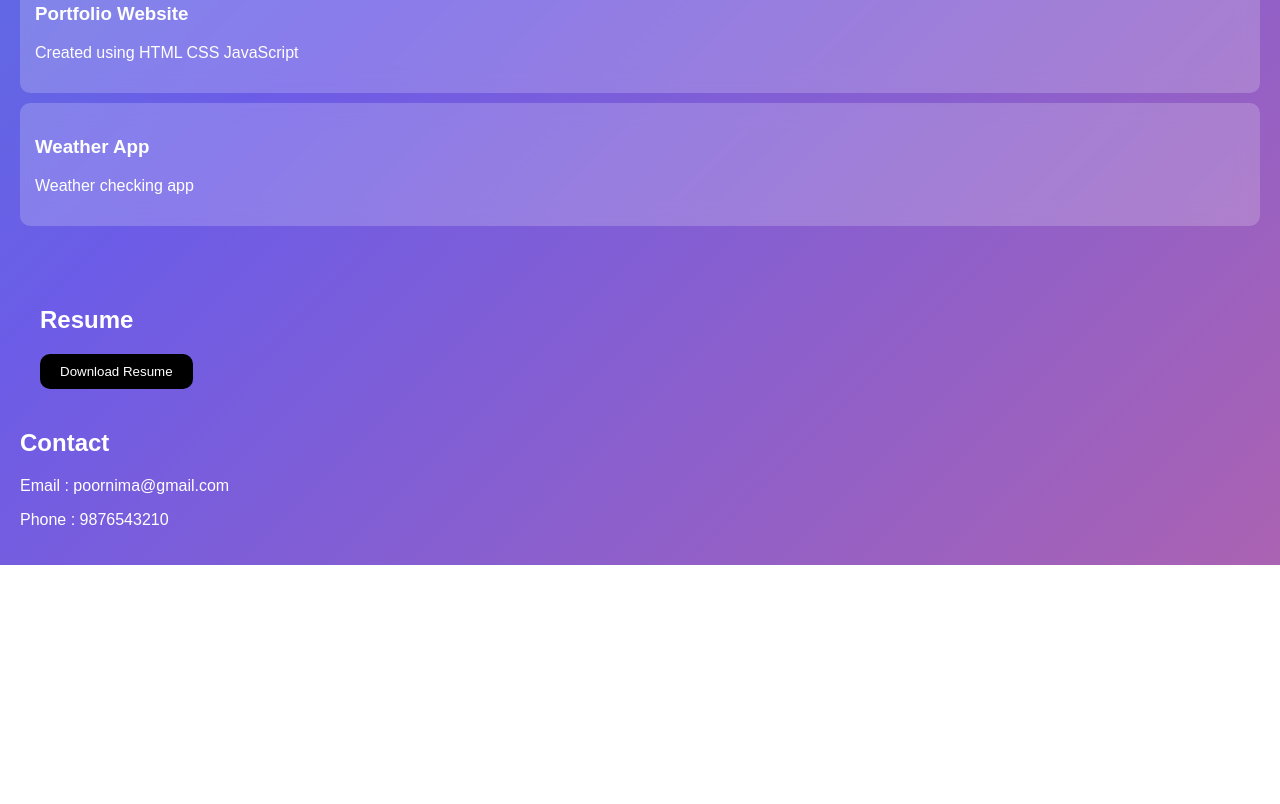
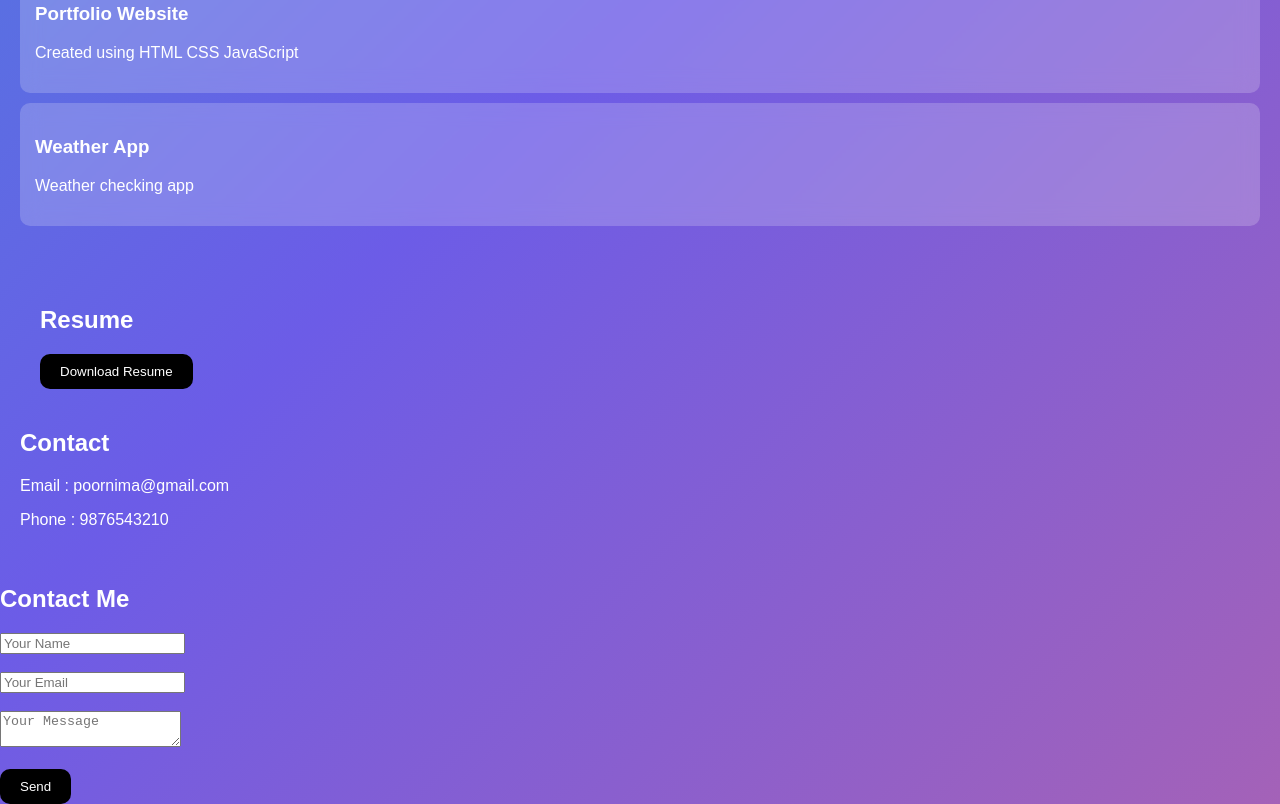
Before and after one commit to Poornima303/portfolio, a plain HTML site: page index.html in a window 1280 px wide. Shown: the part 769-1573 px from the top of the page. Before the commit the page ends 1334 px from the top, so only its background shows below. Drawn offline with Linux system fonts and the light colour scheme.

Commit message:
final update

```diff
--- a/index.html
+++ b/index.html
@@ -60,6 +60,21 @@
     <p>Phone : 9876543210</p>
 
 </section>
+<h2>Contact Me</h2>
+
+<input type="text" id="name" placeholder="Your Name">
+
+<br><br>
+
+<input type="email" id="email" placeholder="Your Email">
+
+<br><br>
+
+<textarea id="message" placeholder="Your Message"></textarea>
+
+<br><br>
+
+<button onclick="sendMessage()">Send</button>
 
 </body>
 </html>
--- a/script.js
+++ b/script.js
@@ -40,3 +40,38 @@ async function getMessage(){
 }
 
 getMessage();
+async function sendMessage() {
+
+    const name = document.getElementById("name").value;
+
+    const email = document.getElementById("email").value;
+
+    const message = document.getElementById("message").value;
+
+    const response = await fetch("http://localhost:5000/contact", {
+
+        method: "POST",
+
+        headers: {
+
+            "Content-Type": "application/json"
+
+        },
+
+        body: JSON.stringify({
+
+            name,
+
+            email,
+
+            message
+
+        })
+
+    });
+
+    const data = await response.text();
+
+    alert(data);
+
+}
```
